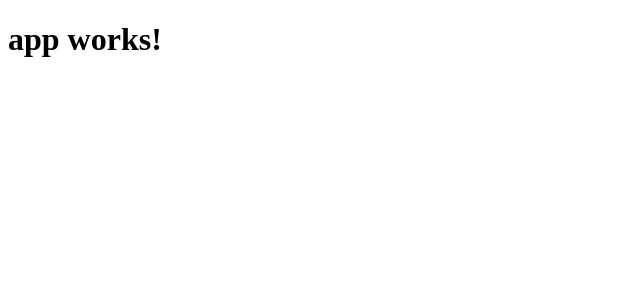
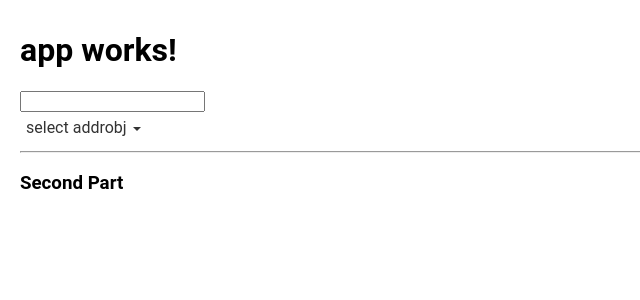
Before and after one commit to alex2wong/ngx-proj, an Angular app: page / in a window 1280 px wide. Shown: the top 300 px of the page, without its empty margins (0-640 px from the left). Built offline with nearby package versions, Linux system fonts and the light colour scheme.

Commit message:
create largeList component

```diff
--- a/package.json
+++ b/package.json
@@ -18,6 +18,7 @@
     "@angular/core": "^2.3.1",
     "@angular/forms": "^2.3.1",
     "@angular/http": "^2.3.1",
+    "@angular/material": "^2.0.0-beta.3",
     "@angular/platform-browser": "^2.3.1",
     "@angular/platform-browser-dynamic": "^2.3.1",
     "@angular/router": "^3.3.1",
--- a/src/app/app.component.html
+++ b/src/app/app.component.html
@@ -1,3 +1,6 @@
 <h1>
   {{title}}
 </h1>
+<large-list [addrObjArray]="addrObjs"></large-list>
+<hr>
+<h3> Second Part </h3>
--- a/src/app/app.component.ts
+++ b/src/app/app.component.ts
@@ -7,4 +7,43 @@ import { Component } from '@angular/core';
 })
 export class AppComponent {
   title = 'app works!';
+  addrObjs = [];
+  aoIndex = 0;
+  constructor(){
+    // random many addrObj
+    for(let i=0;i<10000;i++) {
+      this.addrObjs.push({
+        name: this.aoIndex++ + " addrObj",
+      })
+    }
+  }
+  // addrObjs = [
+  //   {
+  //     name:"x1 addrObj",
+  //   },
+  //   {
+  //     name:"x2 addrObj",
+  //   },
+  //   {
+  //     name:"x3 addrObj",
+  //   },
+  //   {
+  //     name:"x4 addrObj",
+  //   },
+  //   {
+  //     name:"x5 addrObj",
+  //   },
+  //   {
+  //     name:"x6 addrObj",
+  //   },
+  //   {
+  //     name:"x7 addrObj",
+  //   },
+  //   {
+  //     name:"x8 addrObj",
+  //   },
+  //   {
+  //     name:"x9 addrObj",
+  //   },
+  // ];
 }
--- a/src/app/app.module.ts
+++ b/src/app/app.module.ts
@@ -4,10 +4,12 @@ import { FormsModule } from '@angular/forms';
 import { HttpModule } from '@angular/http';
 
 import { AppComponent } from './app.component';
+import { LargeListComponent } from './largeList/largeList.component';
 
 @NgModule({
   declarations: [
-    AppComponent
+    AppComponent,
+    LargeListComponent
   ],
   imports: [
     BrowserModule,
--- /dev/null
+++ b/src/app/largeList/largeList.component.css
@@ -0,0 +1,20 @@
+li{
+    text-decoration: none;
+    line-height: 1.5em;
+    list-style: none;
+    display: block;
+    padding: 4px;
+}
+
+a {
+    display: block;
+    max-width: 140px;
+    padding: 6px;
+    color: #333;
+    text-decoration: none;
+    /*border: 1px solid #333;*/
+    border-radius: 4px;
+}
+a:hover {
+    background: #ddd;
+}
--- /dev/null
+++ b/src/app/largeList/largeList.component.html
@@ -0,0 +1,14 @@
+<div>
+    <input [(ngModel)]="filterStr">
+    <div class="dropdown-container">
+        <!--click dropdown to toggle the dropdown-menu display-->
+        <a href="#" data-toggle="dropdown" (click)="toggleDropdown($event)"> select addrobj
+            <span class="caret"></span>
+        </a>
+        <ul class="dropdown-menu">
+        <li *ngFor="let item of addrObjArray">
+                <span>{{item.name}}</span>
+            </li>
+        </ul>
+    <div>
+</div>
--- /dev/null
+++ b/src/app/largeList/largeList.component.ts
@@ -0,0 +1,65 @@
+import { Component,OnInit, Input } from '@angular/core';
+// import { } from
+
+@Component({
+  selector: 'large-list',
+  templateUrl: './largeList.component.html',
+  styleUrls: ['./largeList.component.css'],
+  providers: [Input]
+})
+export class LargeListComponent implements OnInit {
+  title = 'large list!';
+  filterStr = "";
+  dropOpen = false;
+  @Input()
+  addrObjArray: Array<Object>;
+
+  constructor() {
+      // this.addrObjArray = addrObjs;
+  }
+
+  // bind with ul-li, and search-subcomponent
+    ngOnInit() {
+        console.log("ngInit...");
+        this.registerClick();
+    }
+
+    // all variable need stric type.
+    toggleDropdown(evt:MouseEvent) {
+        let dropBtn = <HTMLAnchorElement>(evt.target||evt.srcElement);
+        if (!this.dropOpen && dropBtn.parentElement) {
+            // parent.. add Class .open
+            setTimeout(function(){
+                dropBtn.parentElement.className += " open";
+                console.log("menu open...");
+                this.dropOpen = true;
+            }, 50);
+        } else if (this.dropOpen) {
+            // hide the dropMenu
+            dropBtn.parentElement.className = "dropdown-container";
+            this.dropOpen = false;
+            console.log("menu hidden...");
+        }
+    }
+
+    registerClick() {
+        if (window.addEventListener) {
+            document.body.addEventListener("click", this.hideDropdown);
+        } else {
+            // hack
+        }
+    }
+
+    hideDropdown(){
+        // hide the dropMenu
+        let dropdownContainer = document.querySelector(".dropdown-container");
+        dropdownContainer.className = "dropdown-container";
+        this.dropOpen = false;
+    }
+}
+
+interface AddrObj {
+    name: string;
+    ipv4: string;
+    type: string;
+}
--- a/src/styles.css
+++ b/src/styles.css
@@ -1 +1,78 @@
 /* You can add global styles to this file, and also import other style files */
+
+body,html{
+    /*font-family: "MicroSoft Yahei";*/
+    font-family: "Roboto", sans-serif;
+    font-size: 16px;
+    margin: 10px;
+    padding: 0;
+}
+
+.caret {
+    display: inline-block;
+    width: 0;
+    height: 0;
+    margin-left: 2px;
+    vertical-align: middle;
+    border-top: 4px dashed;
+    border-top: 4px solid\9;
+    border-right: 4px solid transparent;
+    border-left: 4px solid transparent;
+}
+
+dropdown-menu {
+    margin-top: 0;
+    border-top-left-radius: 0;
+    border-top-right-radius: 0;
+}
+
+.open>.dropdown-menu {
+    display: block;
+}
+
+.dropdown-menu {
+    box-shadow: none;
+    padding: 4px 0;
+    border-radius: 4px !important;
+    -webkit-animation: dropdownOpen 0.3s ease-out;
+    -o-animation: dropdownOpen 0.3s ease-out;
+    animation: dropdownOpen 0.3s ease-out;
+    border: 0;
+    box-shadow: 0 2px 5px 0 rgba(0,0,0,.26);
+}
+
+.dropdown-menu {
+    /*position: absolute;*/
+    top: 100%;
+    left: 0;
+    z-index: 1000;
+    display: none;
+    float: left;
+    max-height: 200px;
+    overflow: auto;
+    min-width: 120px;
+    padding: 5px;
+    margin: 2px 0 0;
+    font-size: 14px;
+    text-align: left;
+    list-style: none;
+    background-color: #fff;
+    -webkit-background-clip: padding-box;
+    background-clip: padding-box;
+}
+
+.dropdown-menu>li:hover{
+    background:#ccc
+}
+
+@keyframes dropdownOpen
+{
+    0% {
+        transform: scale(0);
+        opacity: 0;
+    }
+    100% {
+        transform: scale(1);
+        opacity: 1;
+    }
+}
```
